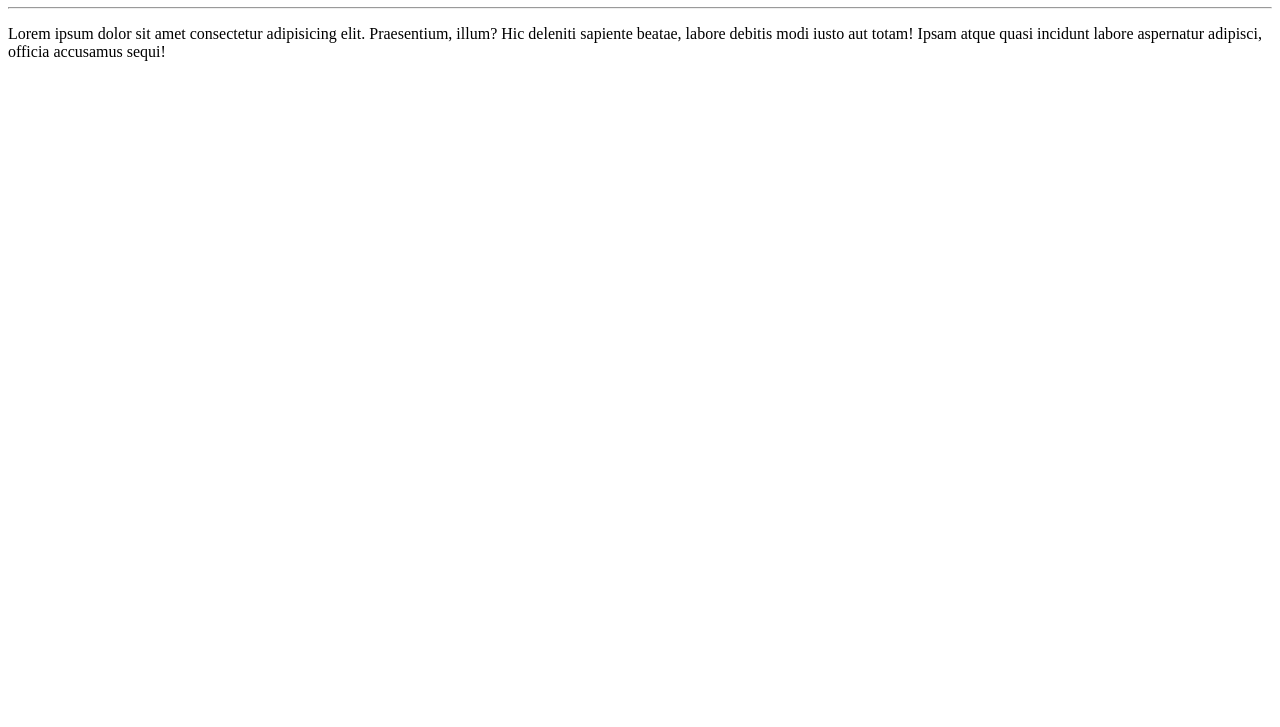
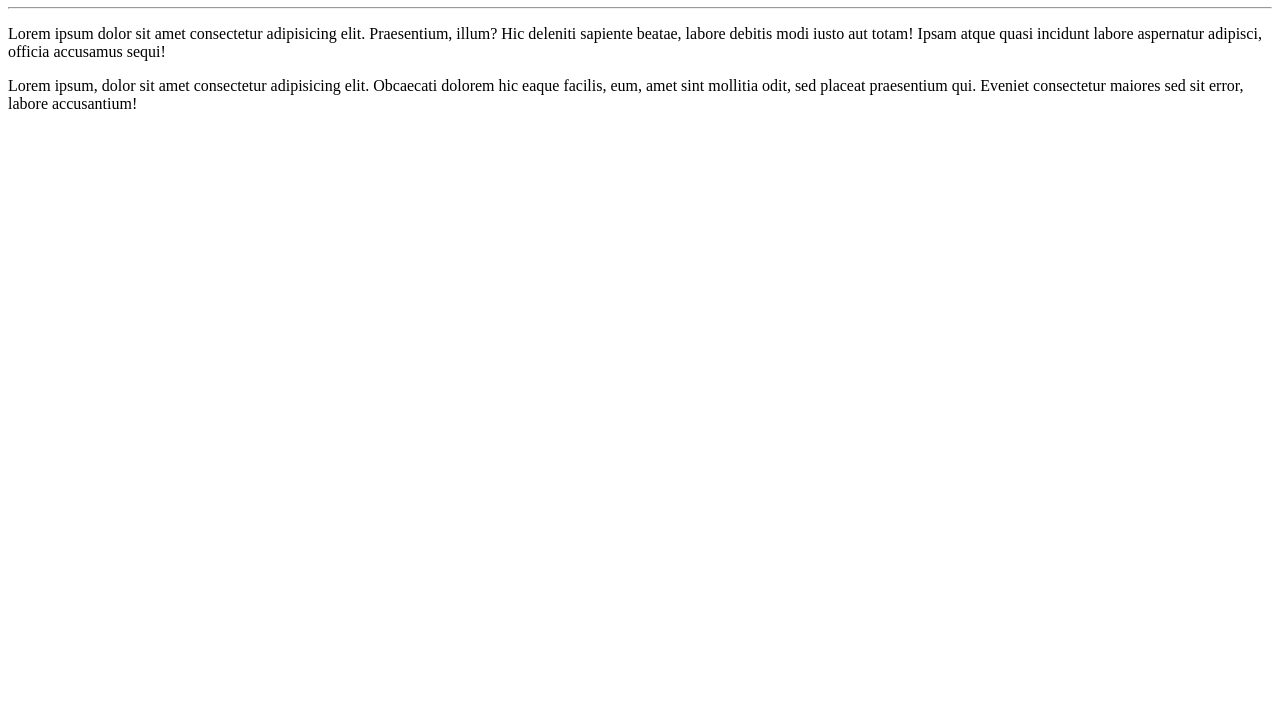
Before and after one commit to Angelo-Magno/Ola-Mundo, a plain HTML site: page site-exemplo/index.html in a window 1280 px wide. Shown: the part 73-800 px from the top of the page. Drawn offline with Linux system fonts and the light colour scheme.

Commit message:
Segundo Paragrafo

```diff
--- a/site-exemplo/index.html
+++ b/site-exemplo/index.html
@@ -9,5 +9,6 @@
     <h1>Olá, Mundo!</h1>
     <hr>
     <p>Lorem ipsum dolor sit amet consectetur adipisicing elit. Praesentium, illum? Hic deleniti sapiente beatae, labore debitis modi iusto aut totam! Ipsam atque quasi incidunt labore aspernatur adipisci, officia accusamus sequi!</p>
+    <p>Lorem ipsum, dolor sit amet consectetur adipisicing elit. Obcaecati dolorem hic eaque facilis, eum, amet sint mollitia odit, sed placeat praesentium qui. Eveniet consectetur maiores sed sit error, labore accusantium!</p>
 </body>
 </html>
```
